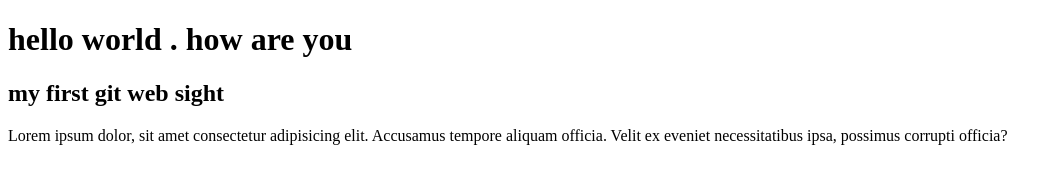
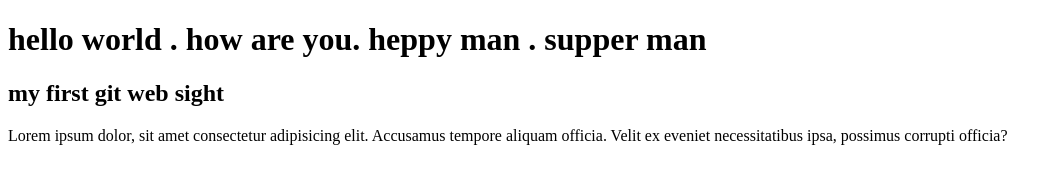
Before and after one commit to sanjibhero/web-day-three-git, a plain HTML site: page index.html in a window 1280 px wide. Shown: the whole page, without its empty margins (0-1062 px from the left). Drawn offline with Linux system fonts and the light colour scheme.

Commit message:
simple git

```diff
--- a/index.html
+++ b/index.html
@@ -6,7 +6,7 @@
     <title>Document</title>
 </head>
 <body>
-    <h1>hello world . how are you</h1>
+    <h1>hello world . how are you. heppy man . supper man</h1>
     <h2>my first git web sight</h2>
     <p>Lorem ipsum dolor, sit amet consectetur adipisicing elit. Accusamus tempore aliquam officia. Velit ex eveniet necessitatibus ipsa, possimus corrupti officia?</p>
 </body>
```
